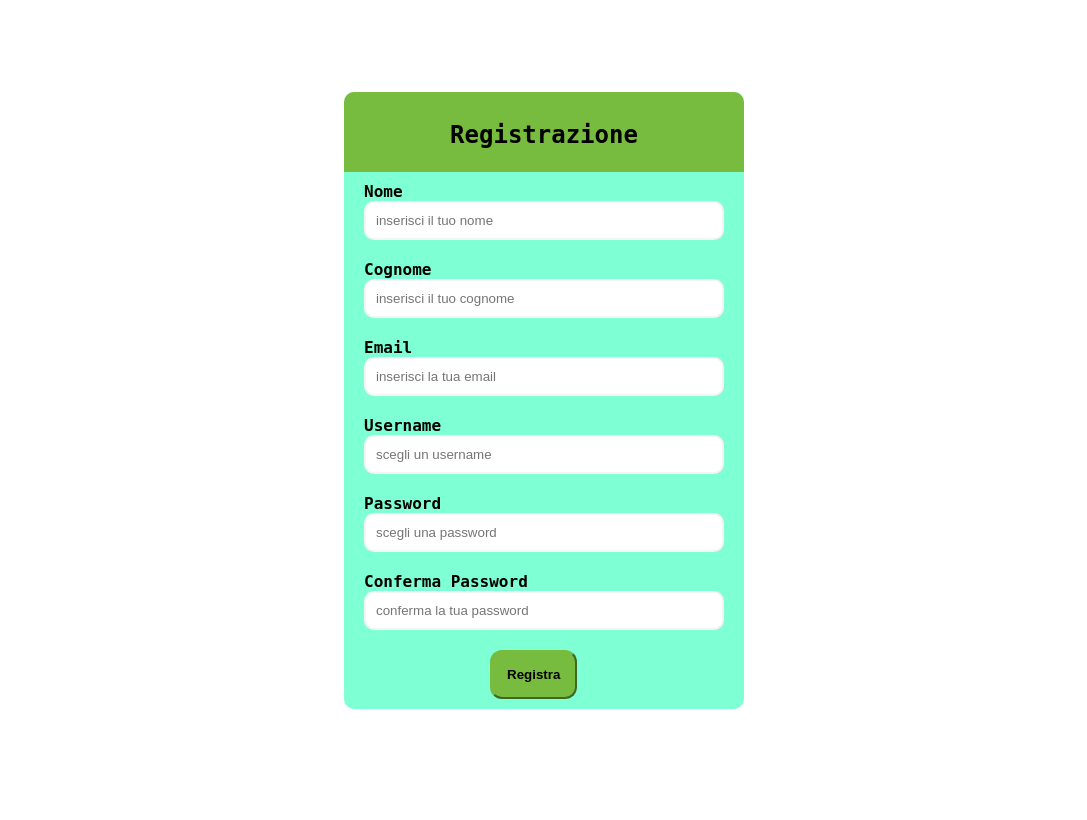
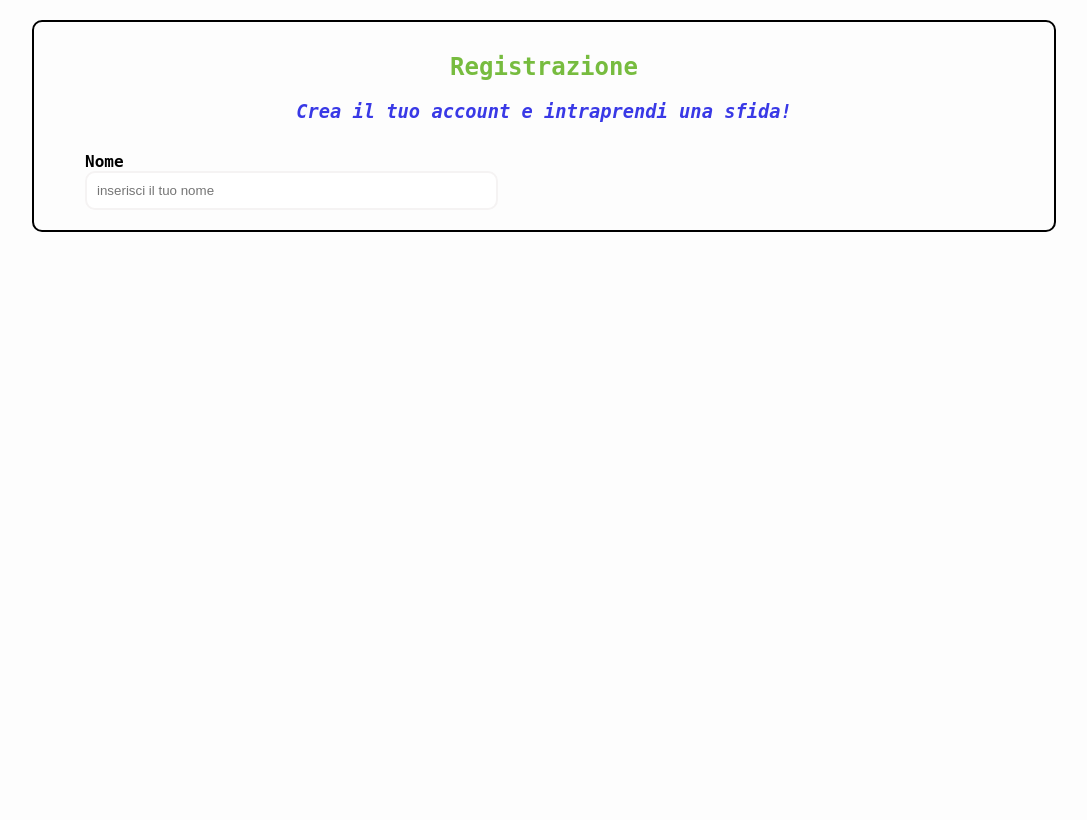
Before and after one commit to tamerhayek/progetto-ltw, a PHP site: page /provaregistrazione/index.html in a window 1280 px wide. Shown: the whole page, without its empty margins (96-1183 px from the left). Before the commit the page ends 709 px from the top, so only its background shows below. Run offline with PHP 8.4, Linux system fonts and the light colour scheme.

Commit message:
fix prova registrazione

```diff
--- a/provaregistrazione/index.html
+++ b/provaregistrazione/index.html
@@ -6,45 +6,106 @@
     <meta name="viewport" content="width=device-width, initial-scale=1.0">
     <link href="registrazione.css" rel="stylesheet"/>
     <title>Registrazione</title>
+
+
+    <script src="http://ajax.googleapis.com/ajax/libs/jquery/3.6.0/jquery.min.js"></script>
+    <script>
+        $(document).ready(function(){
+            $("#divCognome").hide();
+            $("#divEmail").hide();
+            $("#divUsername").hide();
+            $("#divPassword").hide();
+            $("#divPasswordConf").hide();
+            $("#divSubmit").hide();
+
+            $("#nome").on({
+                change: function(){
+                    if(validaNome()){
+                        $("#divCognome").fadeIn();
+                    }
+                }
+             });
+             $("#cognome").on({
+                change: function(){
+                    if(validaCognome())
+                        $("#divEmail").fadeIn();
+                }
+             });
+             $("#email").on({
+                change: function(){
+                    if(validaEmail()){
+                        $("#divUsername").fadeIn();
+                    }
+                }
+             });
+             $("#username").on({
+                change: function(){
+                    if(validaUsername()){
+                        $("#divPassword").fadeIn();
+                    }
+                }
+             });
+             $("#password").on({
+                change: function(){
+                    if(validaPassword()){
+                        $("#divPasswordConf").fadeIn();
+                    }
+                }
+             });
+             $("#passwordconferma").on({
+                change: function(){
+                    if(validaPasswordConf())
+                        $("#divSubmit").fadeIn();
+                }
+             });
+        });
+    </script>
+
+
 </head>
 <body>
-    <div class="container">
-        <div class="header">
+
+    <!-- CENTRO -->
+    <div class="centro">
+        <div class="descrizione">
             <h2>Registrazione</h2>
+            <h3>Crea il tuo account e intraprendi una sfida! </h3>
         </div>
-        <form class="form" name="formregistrazione" id="form">
-            <div class="form-control">
+        <form name="formregistrazione" id="form">
+            <div class="grid">
+                <div id="divNome" class="form-control">
                     <label for="nome">Nome</label>
                     <input type="text" id="nome" name="nomeUtente" placeholder="inserisci il tuo nome">
                     <small></small>
                 </div>
-            <div class="form-control">
+                <div id="divCognome" class="form-control">
                     <label for="cognome">Cognome</label>
                     <input type="text" id="cognome" name="cognomeUtente" placeholder="inserisci il tuo cognome">
                     <small></small>
                 </div>
-            <div class="form-control">
+                <div id="divEmail" class="form-control">
                     <label for="email">Email</label>
                     <input type="email" id="email" name="emailUtente" placeholder="inserisci la tua email">
                     <small></small>
             </div>
-            <div class="form-control">
+                <div id="divUsername" class="form-control">
                     <label for="username">Username</label>
                     <input type="text" id="username" name="nomeUtente" placeholder="scegli un username">
                     <small></small>
                 </div>
-            <div class="form-control">
+                <div id="divPassword" class="form-control">
                     <label for="password">Password </label>
                     <input type="password" id="password" name="passwordUtente" placeholder="scegli una password">
                     <small></small>
                 </div>
-            <div class="form-control">
+                <div id="divPasswordConf" class="form-control">
                     <label for="passwordconferma">Conferma Password </label>
                     <input type="password" id="passwordconferma" name="passwordConfermaUtente" placeholder="conferma la tua password">
                     <small></small>
                 </div>
-            <div class="form.control">
-                <button type="submit">Registra</button>
+                <div id="divSubmit" class="form.control">
+                    <button type="submit">Registrami</button>
+                </div>
             </div>
         </form>
     </div>
--- a/provaregistrazione/registrazione.css
+++ b/provaregistrazione/registrazione.css
@@ -2,9 +2,9 @@
     box-sizing: border-box;
 }
 
+
 body{
-    background-color: rgb(255, 255, 255);
-    display: flex;
+    background-color: rgb(253, 253, 253);
     justify-content: center;
     align-items: center;
     min-height: 100vh;
@@ -12,12 +12,50 @@ body{
     font-family: 'Roboto Mono', monospace;
 }
 
-.container{
-    width: 400px;
-    background-color: aquamarine;
+.centro{
+    justify-content: center;
+    margin-top: 20px;
+    border: 2px solid black;
     border-radius: 10px;
-    overflow: hidden;
+    margin-left: 10%;
+    margin-right: 10%;
 }
+
+.descrizione{
+    margin-top: 3%;
+    align-items: center;
+    color: #77bc3f;
+    font-weight: bold;
+    text-align: center;
+}
+
+.descrizione h3{
+    margin-top: 10px;
+    margin-bottom: 30px;
+    color: rgb(57, 57, 230);
+    font-style: italic;
+}
+.grid{
+    display: grid;
+    grid-template: "i1 i3"
+                   "i4 i6"
+                   "i7 i9"
+                   "i10 i12" / 1fr 1fr;
+    grid-column-gap: 10%;
+    grid-row-gap: 2%;
+    justify-content: center;
+    margin-left: 5%;
+    margin-right: 5%;
+}
+
+.form-control[id="divNome"]{grid-area: i1;}
+.form-control[id="divCognome"]{grid-area: i4;}
+.form-control[id="divEmail"]{grid-area: i7;}
+.form-control[id="divUsername"]{grid-area: i3;}
+.form-control[id="divPassoword"]{grid-area: i6;}
+.form-control[id="divPasswordConf"]{grid-area: i9;}
+.form-control[id="divSubmit"]{grid-area: i10;}
+
 .header{
     background-color: #77bc3f;
     max-height: 80px;
@@ -26,12 +64,11 @@ body{
 }
 
 .form{
-    padding: 10px 20px;
+    padding: 10px 30px;
 }
 
 .form-control{
-    margin-bottom:10px;
-    padding-bottom: 10px;
+    padding-bottom: 20px;
     position: relative;
 }
 .form-control label{
@@ -60,7 +97,7 @@ body{
     visibility: hidden;
     color: rgb(153, 13, 8);
 }
-button {
+button{
     background-color: #77bc3f;
     border-color: #77bc3f;
     border-radius: 12px;
@@ -68,7 +105,8 @@ button {
     padding: 15px;
     cursor: pointer;
     font-weight: bold;
-    margin-left: 35%;
+    margin-left: 44%;
+    margin-bottom: 10%;
 }
 
 button:hover {
```
Also changed, not shown: provaregistrazione/registrazione.js (+81 -2 lines). Lines whose indentation alone changed are shown as unchanged.
